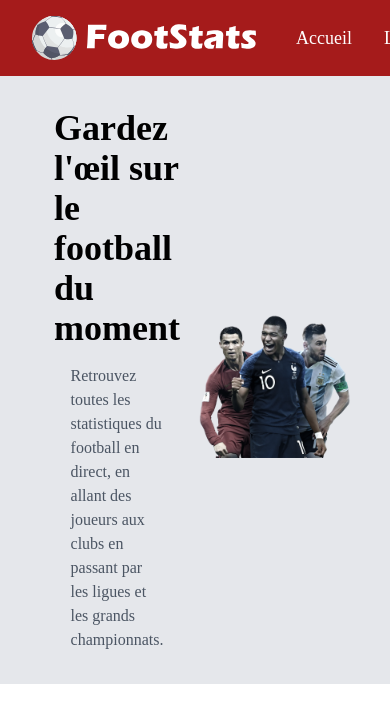
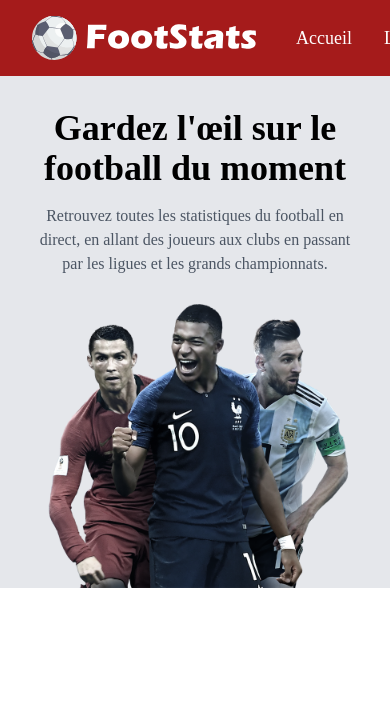
Before and after one commit to Theo-lemoine-oc/Footstats, a React (Create React App) app: page / in a window 390 px wide. Shown: the top 722 px of the page. Built offline with nearby package versions, Linux system fonts and the light colour scheme.

Commit message:
Feature/Add responsive on banner hero homepage

```diff
--- a/src/pages/Home.jsx
+++ b/src/pages/Home.jsx
@@ -7,16 +7,16 @@ import BannerImg from '../assets/img/footstats-hero.png';
 function Home() {
   return (
     <section className='bg-gray-200'>
-      <div className='flex py-8 md:py-0 max-w-[80%] mx-auto'>
-        <div className='flex flex-col items-center justify-center w-1/2 px-8'>
+      <div className='flex flex-col tablet:flex-row pt-8 md:py-0 max-w-[80%] mx-auto'>
+        <div className='flex flex-col justify-center text-center tablet:w-1/2 tablet:text-left'>
           <MainTitle content="Gardez l'œil sur le football du moment" />
           <Paragraph content=
             "Retrouvez toutes les statistiques du football en direct, en allant des joueurs aux clubs en passant par les ligues et les grands championnats."
           />
         </div>
 
-        <div className='w-1/2 flex justify-center items-center'>
-          <img src={ BannerImg } alt="Cristiano Ronaldo, Kylian Mbappé, Lionel Messi" className='w-[500px]' />
+        <div className='tablet:w-1/2 flex justify-center items-center'>
+          <img src={ BannerImg } alt="Cristiano Ronaldo, Kylian Mbappé, Lionel Messi" className='w-[350px] tablet:w-[500px]' />
         </div>
       </div>
     </section>
--- a/tailwind.config.js
+++ b/tailwind.config.js
@@ -4,6 +4,11 @@ module.exports = {
     "./src/**/*.{js,jsx,ts,tsx}"
   ],
   theme: {
+    screens: {
+      'tablet': '815px',
+      'laptop': '1024px',
+      'desktop': '1280px'
+    },
     extend: {},
   },
   plugins: [],
```
